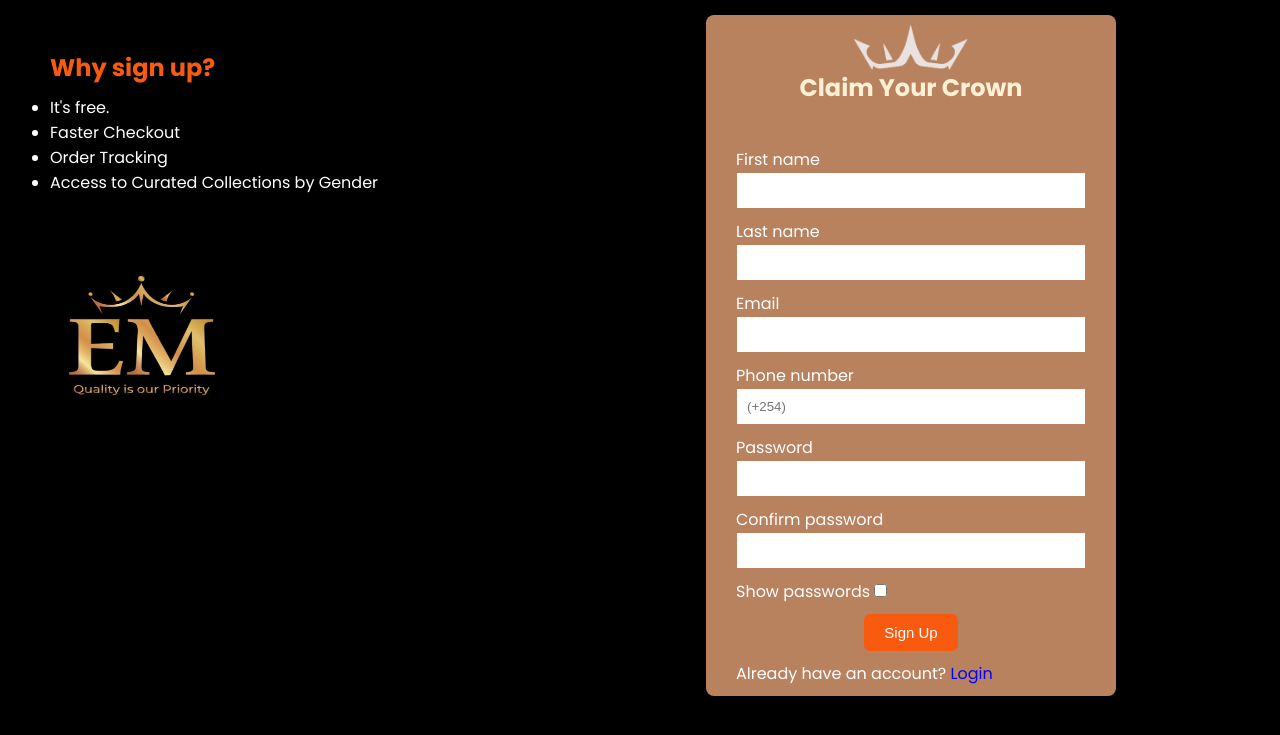
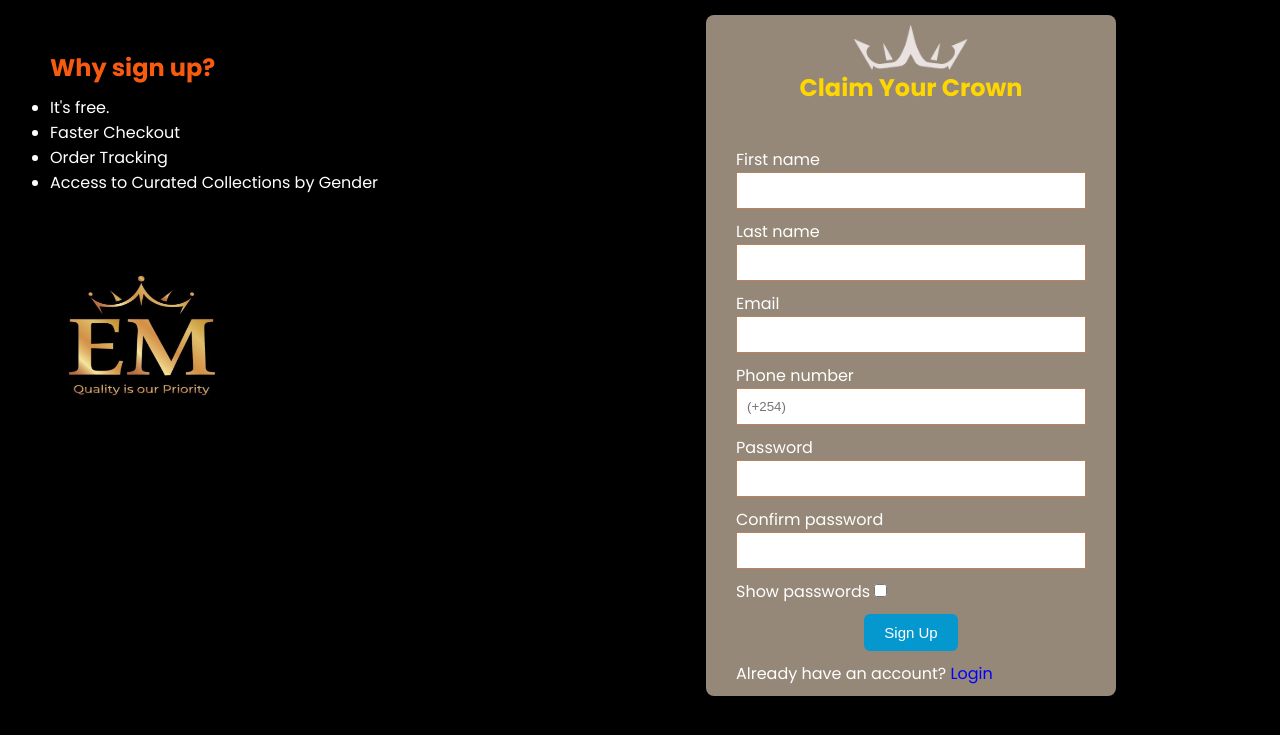
Before and after one commit to Emogy-reunion/E-commerce_app, a Flask app: page /register in a window 1280 px wide. Shown: the part 50-785 px from the top of the page. Run offline with Flask 3, Linux system fonts and the light colour scheme.

Commit message:
change the color of the form

```diff
--- a/static/css/register.css
+++ b/static/css/register.css
@@ -73,7 +73,7 @@
 	align-items: center;
 	flex-direction: column;
 	border-radius: 8px;
-        background-color: #b8825e;
+	background-color: #958878;
 }
 
 #crown {
@@ -87,7 +87,7 @@
 }
 
 #container h1 {
-	color: #fdf0d5;
+	color: gold;
 }
 
 .alert {
@@ -147,7 +147,7 @@
 	padding: 10px 20px;
 	border: none;
 	color: white;
-	background-color: #f85b10;
+	background-color: #0598ce;
 	font-size: 15px;
 	cursor: pointer;
 	border-radius: 6px;
```
